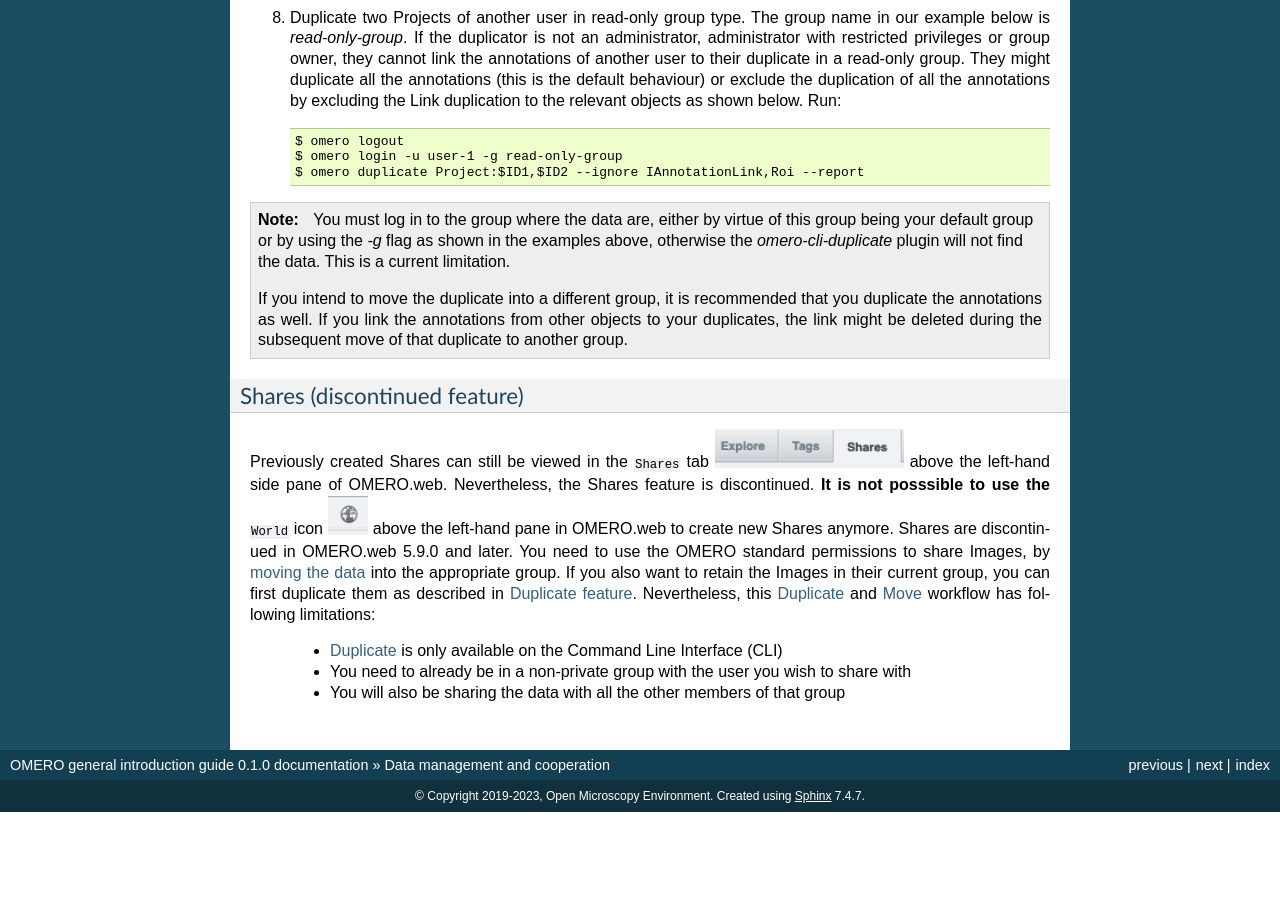
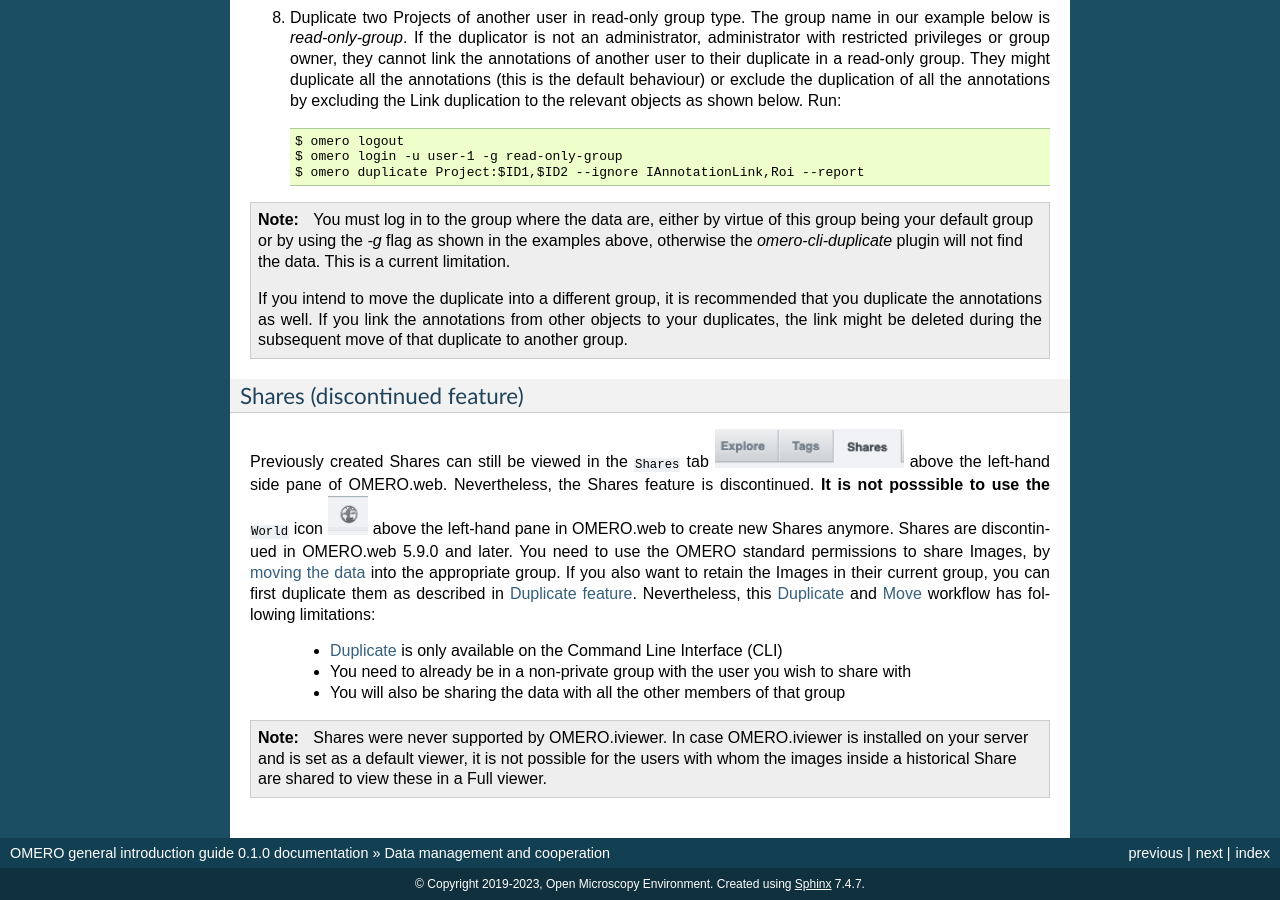
Before and after one commit to ome/omero-guide-introduction, a Sphinx documentation site: the page built from docs/data-management.rst, in a window 1280 px wide and 900 px high, scrolled down 10740 px. Built offline with Sphinx 7.4.7, drawn with Linux system fonts in a browser that asks for light colours; before the commit the page ends 11552 px from its top, so only the background shows below that.

Commit message:
Add note about iviewer

```diff
--- a/docs/data-management.rst
+++ b/docs/data-management.rst
@@ -567,6 +567,9 @@
  - You need to already be in a non-private group with the user you wish to share with
  - You will also be sharing the data with all the other members of that group
 
+.. note::
+    Shares were never supported by OMERO.iviewer. In case OMERO.iviewer is installed on your server and is set as a default viewer, it is not possible for the users with whom the images inside a historical Share are shared to view these in a Full viewer.
+
 .. |image0| image:: images/management1.png
    :height: 3.4592in
 .. |image1| image:: images/management2.png
```
